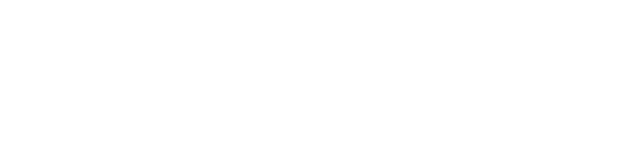
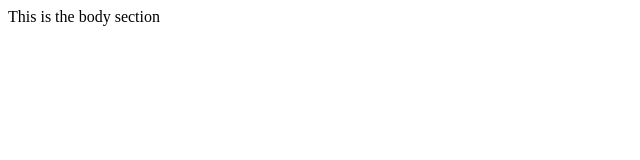
Before and after one commit to miranda-heavenly/mest_git_tut, a plain HTML site: page index.html in a window 1280 px wide. Shown: the whole page, without its empty margins (0-640 px from the left). Drawn offline with Linux system fonts and the light colour scheme.

Commit message:
body added

```diff
--- a/index.html
+++ b/index.html
@@ -1 +1,4 @@
 <title>This is the title</title>
+<body>
+    This is the body section
+</body>
```
